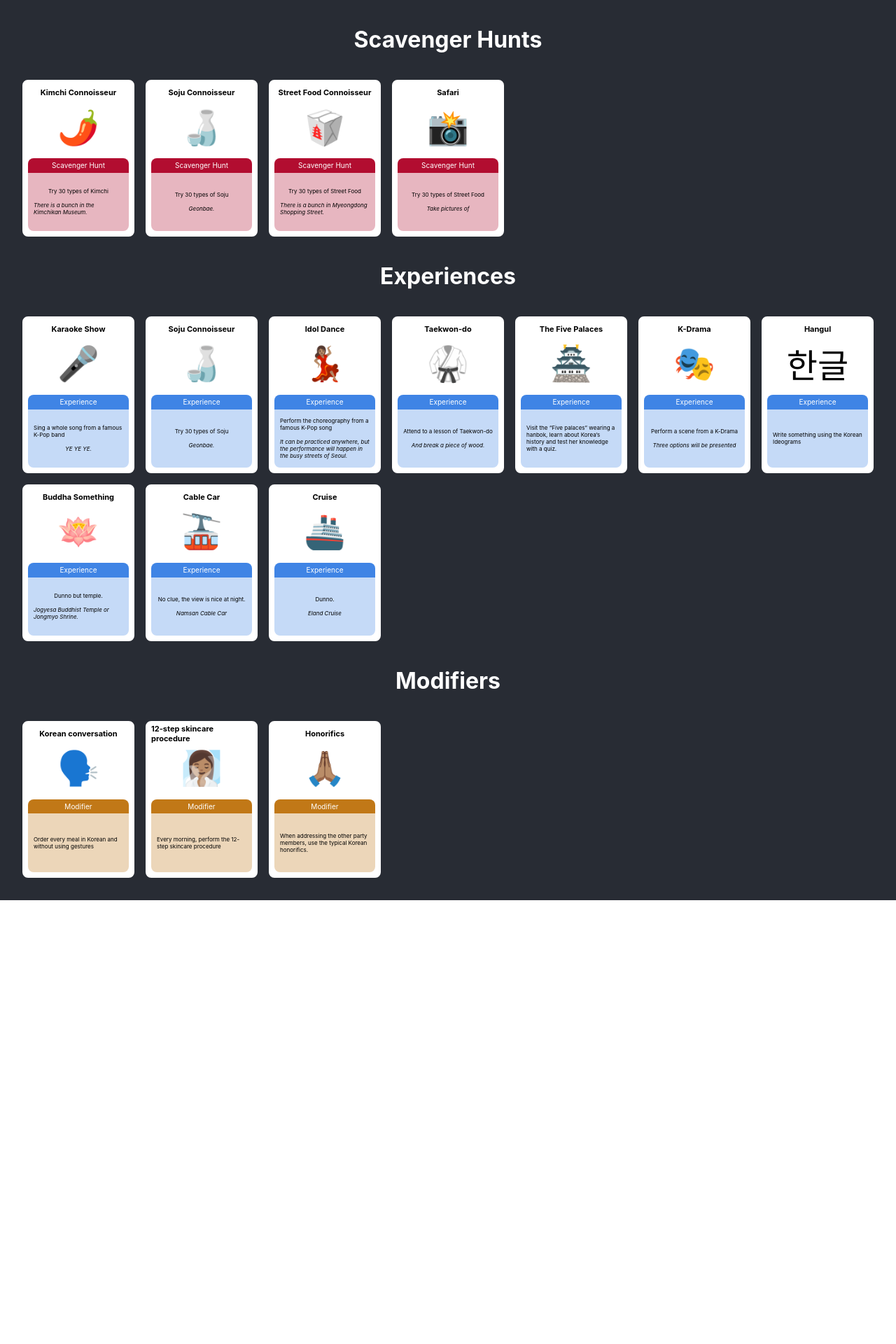
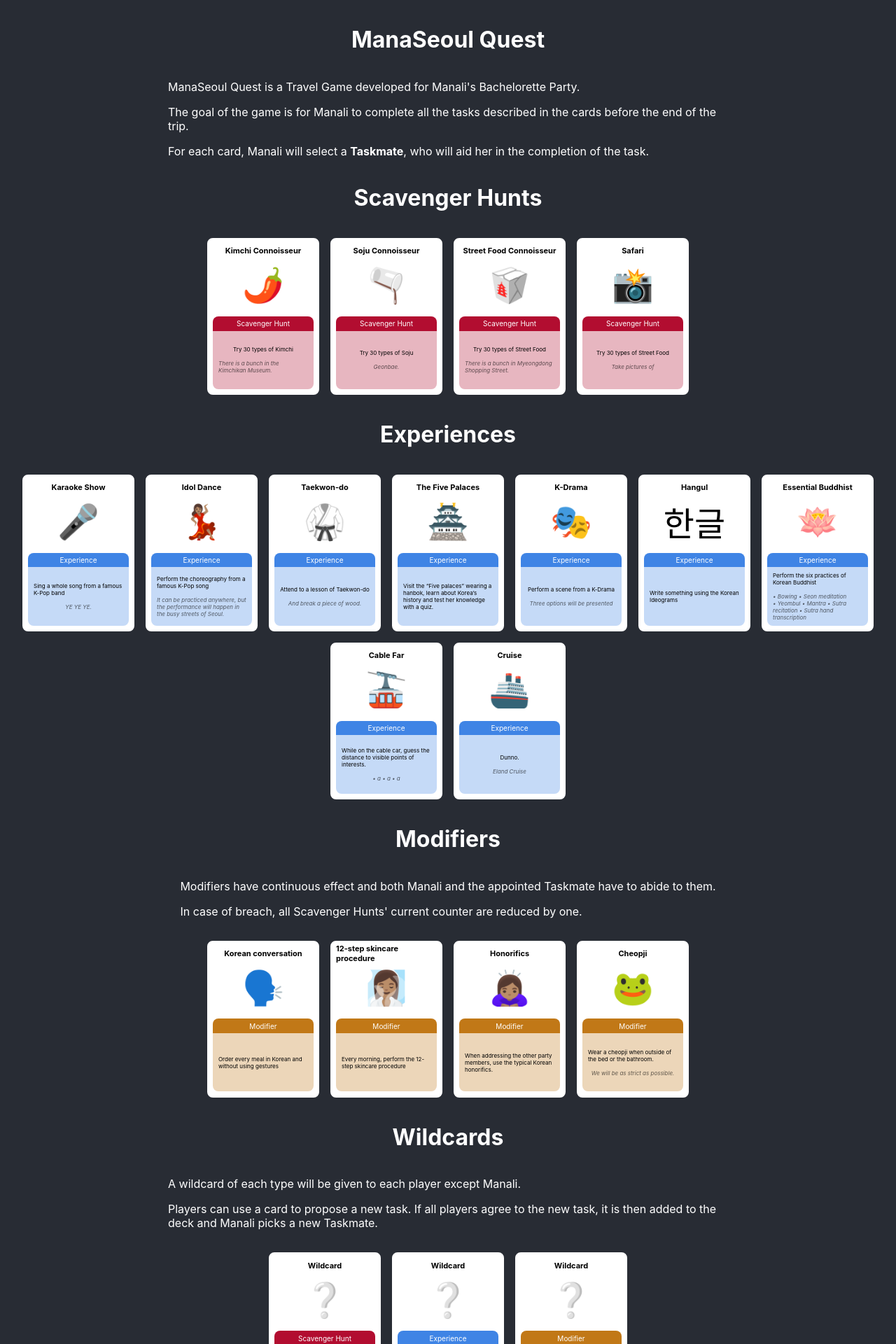
Before and after one commit to JinjaFog/manaseoul-quest, a React (Create React App) app: page / in a window 1280 px wide. Shown: the top 1920 px of the page at 70% size. Before the commit the page ends 1286 px from the top, so only its background shows below. Built offline with nearby package versions, Linux system fonts and the light colour scheme.

Commit message:
Stuff and stuff

```diff
--- a/package.json
+++ b/package.json
@@ -39,5 +39,6 @@
       "last 1 firefox version",
       "last 1 safari version"
     ]
-  }
+  },
+  "devDependencies": {}
 }
--- a/src/App.tsx
+++ b/src/App.tsx
@@ -18,16 +18,41 @@ function AppCardGrid({cards}:{cards:any[]}) {
     padding: "1em",
     display: "flex",
     flexWrap: "wrap",
+    justifyContent: "center",
     gap: "1em"
   }}>
     {cards}
   </div>
 }
 
-function AppCardSection({name, cards}: {name:string, cards:any[]}) {
+function AppCardSection({name, header, cards}: {name:string, header?:any, cards:any[]}) {
   return <div>
     <AppSectionTitle name={name}/>
+    <div style={{
+      display: "flex",
+      justifyContent: "space-around",
+      color: "white",
+    }}>
+      <div style={{maxWidth: "800px"}}>
+        {header}
+      </div>
+    </div>
     <AppCardGrid cards={cards}/>
+  </div>
+}
+
+function AppSection({name, children}: {name:string, children:any}) {
+  return <div>
+    <AppSectionTitle name={name}/>
+    <div style={{
+      display: "flex",
+      justifyContent: "space-around",
+      color: "white",
+    }}>
+      <div style={{maxWidth: "800px"}}>
+        {children}
+      </div>
+    </div>
   </div>
 }
 
@@ -38,6 +63,19 @@ function App() {
       <div style={{
         padding: "1em",
       }}>
+
+        <AppSection
+          name={'ManaSeoul Quest'}
+        >
+          <p>ManaSeoul Quest is a Travel Game developed
+            for Manali's Bachelorette Party.</p>
+
+          <p>The goal of the game is for Manali to complete all the tasks described
+            in the cards before the end of the trip.</p>
+
+          <p>For each card, Manali will select a <b>Taskmate</b>, who will aid her in the completion of the task.</p>
+        </AppSection>
+
         <AppCardSection
           name="Scavenger Hunts"
           cards={[
@@ -48,7 +86,7 @@ function App() {
               flavourText="There is a bunch in the Kimchikan Museum."/>,
 
             <AppCard name="Soju Connoisseur" category="Scavenger Hunt"
-              imageText="🍶"
+              imageText="🫗"
               bodyMain="Try 30 types of Soju"
               flavourText="Geonbae."/>,
 
@@ -64,7 +102,7 @@ function App() {
           ]}
         />
 
-<AppCardSection
+        <AppCardSection
           name="Experiences"
           cards={[
 
@@ -72,11 +110,6 @@ function App() {
               imageText="🎤"
               bodyMain="Sing a whole song from a famous K-Pop band"
               flavourText="YE YE YE."/>,
-
-            <AppCard name="Soju Connoisseur" category="Experience"
-              imageText="🍶"
-              bodyMain="Try 30 types of Soju"
-              flavourText="Geonbae."/>,
 
             <AppCard name="Idol Dance" category="Experience"
               imageText="💃🏽"
@@ -103,15 +136,22 @@ function App() {
               bodyMain="Write something using the Korean Ideograms"
               flavourText=""/>,
 
-            <AppCard name="Buddha Something" category="Experience"
+            <AppCard name="Essential Buddhist" category="Experience"
               imageText="🪷"
-              bodyMain="Dunno but temple."
-              flavourText="Jogyesa Buddhist Temple or Jongmyo Shrine."/>,
+              bodyMain="Perform the six practices of Korean Buddhist"
+              flavourText="•&nbsp;Bowing
+              •&nbsp;Seon meditation
+              •&nbsp;Yeombul
+              •&nbsp;Mantra
+              •&nbsp;Sutra recitation
+              •&nbsp;Sutra hand transcription"/>,
 
-            <AppCard name="Cable Car" category="Experience"
+            <AppCard name="Cable Far" category="Experience"
               imageText="🚠"
-              bodyMain="No clue, the view is nice at night."
-              flavourText="Namsan Cable Car"/>,
+              bodyMain="While on the cable car, guess the distance to visible points of interests."
+              flavourText="•&nbsp;a
+              •&nbsp;a
+              •&nbsp;a"/>,
 
             <AppCard name="Cruise" category="Experience"
               imageText="🚢"
@@ -123,6 +163,10 @@ function App() {
 
         <AppCardSection
           name="Modifiers"
+          header={<>
+            <p>Modifiers have continuous effect and both Manali and the appointed Taskmate have to abide to them.</p>
+            <p>In case of breach, all Scavenger Hunts' current counter are reduced by one.</p>
+          </>}
           cards={[
 
             <AppCard name="Korean conversation" category="Modifier"
@@ -136,9 +180,56 @@ function App() {
               flavourText=""/>,
 
             <AppCard name="Honorifics" category="Modifier"
-              imageText="🙏🏽"
+              imageText="🙇🏽‍♀️"
               bodyMain="When addressing the other party members, use the typical Korean honorifics."
               flavourText=""/>,
+
+            <AppCard name="Cheopji" category="Modifier"
+              imageText="🐸"
+              bodyMain="Wear a cheopji when outside of the bed or the bathroom."
+              flavourText="We will be as strict as possible."/>,
+          ]}
+        />
+
+<AppCardSection
+          name="Wildcards"
+          header={<>
+            <p>A wildcard of each type will be given to each player except Manali.</p>
+            <p>Players can use a card to propose a new task.
+              If all players agree to the new task,
+              it is then added to the deck and Manali picks a new Taskmate.</p>
+          </>}
+          cards={[
+
+            <AppCard name="Wildcard" category="Scavenger Hunt"
+              imageText="❔"
+              bodyMain=""
+              flavourText="Be bold."/>,
+
+            <AppCard name="Wildcard" category="Experience"
+              imageText="❔"
+              bodyMain=""
+              flavourText="Be bold."/>,
+
+            <AppCard name="Wildcard" category="Modifier"
+              imageText="❔"
+              bodyMain=""
+              flavourText="Be bold."/>,
+          ]}
+        />
+
+        <AppCardSection
+          name="Nope"
+          header={<>
+            <p>A "Nope" card is given to each player except Manali.</p>
+            <p>Players can use a Nope card to refuse to be the Taskmate.
+              The next selection cannot use another Nope card.</p>
+          </>}
+          cards={[
+            <AppCard name="NOPE" category="Miscellaneous"
+              imageText="🙅🏽‍♀️"
+              bodyMain="Refuse to be the Taskmate once."
+              flavourText="You dodged this bullet."/>
           ]}
         />
       </div>
--- a/src/components/AppCard.tsx
+++ b/src/components/AppCard.tsx
@@ -1,3 +1,5 @@
+import React from 'react';
+
 function LightenDarkenColor(col:string, amt:number) {
 
   var usePound = false;
@@ -35,7 +37,8 @@ export const AppCard = function ({name, imageText, imageTop="-.2rem", category,
   const categoryColors: any = {
     "Scavenger Hunt": "#b20d30",
     "Experience": "#3F84E5",
-    "Modifier": "#c17817"
+    "Modifier": "#c17817",
+    "Miscellaneous": "#888888"
   }
 
   const vAlignStyle:any = {
@@ -45,7 +48,9 @@ export const AppCard = function ({name, imageText, imageTop="-.2rem", category,
     justifyContent: "center"
   }
 
-  return <div style={{
+  return <>
+    <div
+      style={{
         backgroundColor: "white",
         height: "14em",
         width: "10em",
@@ -54,7 +59,8 @@ export const AppCard = function ({name, imageText, imageTop="-.2rem", category,
         borderStyle: "solid",
         borderRadius: ".5em",
         borderWidth: ".5em"
-  }}>
+      }}
+    >
       <div style={{
         height: "10%",
         fontSize: "11px",
@@ -109,12 +115,14 @@ export const AppCard = function ({name, imageText, imageTop="-.2rem", category,
         justifyContent: "center"
       }}>
         <span>{bodyMain}</span>
-      {flavourText && <>
-        <br></br>
-        <span><i>{flavourText}</i></span>
-      </>}
+        {bodyMain && flavourText && <br/>}
+        {flavourText && <span style={{
+          color: "rgba(0, 0, 0, .6)"
+        }}><i>{flavourText}</i></span>}
       </div>
 
     </div>
 
+  </>
+
 }
```
Lines whose indentation alone changed are shown as unchanged.
